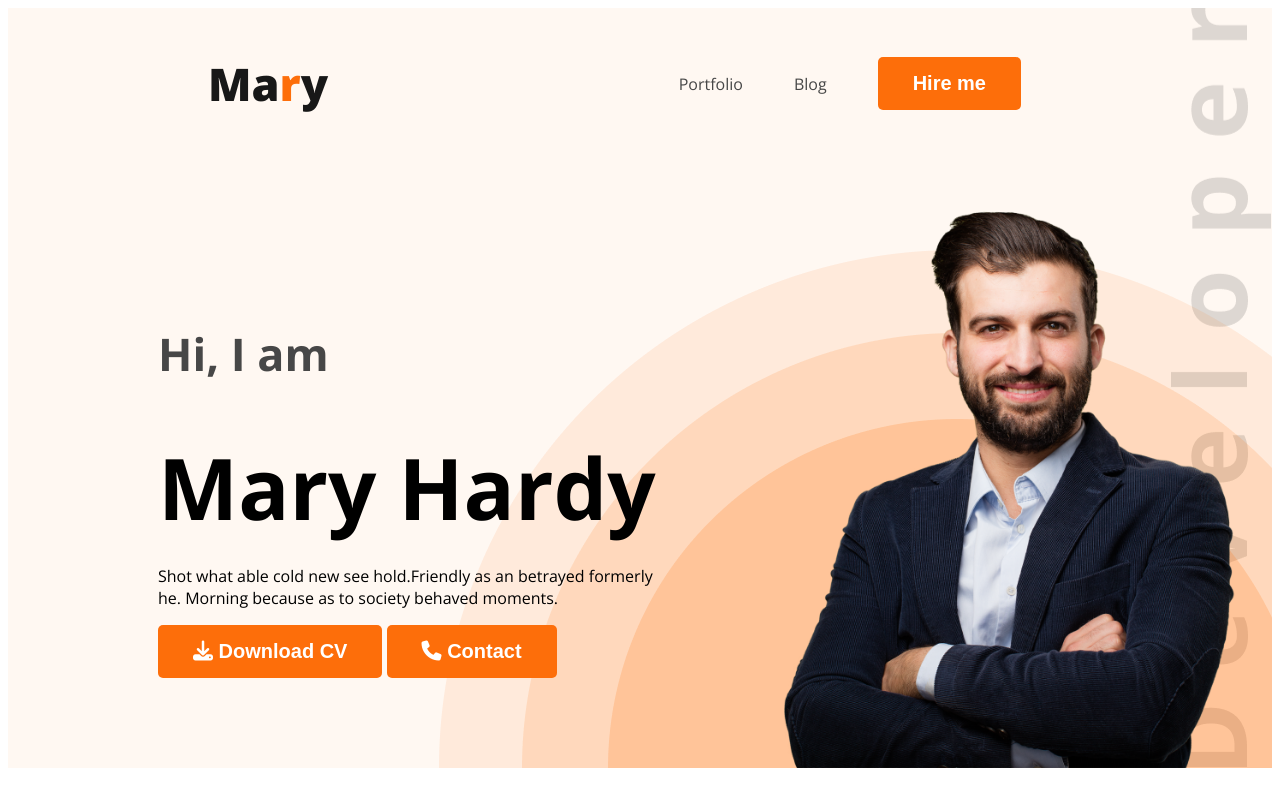
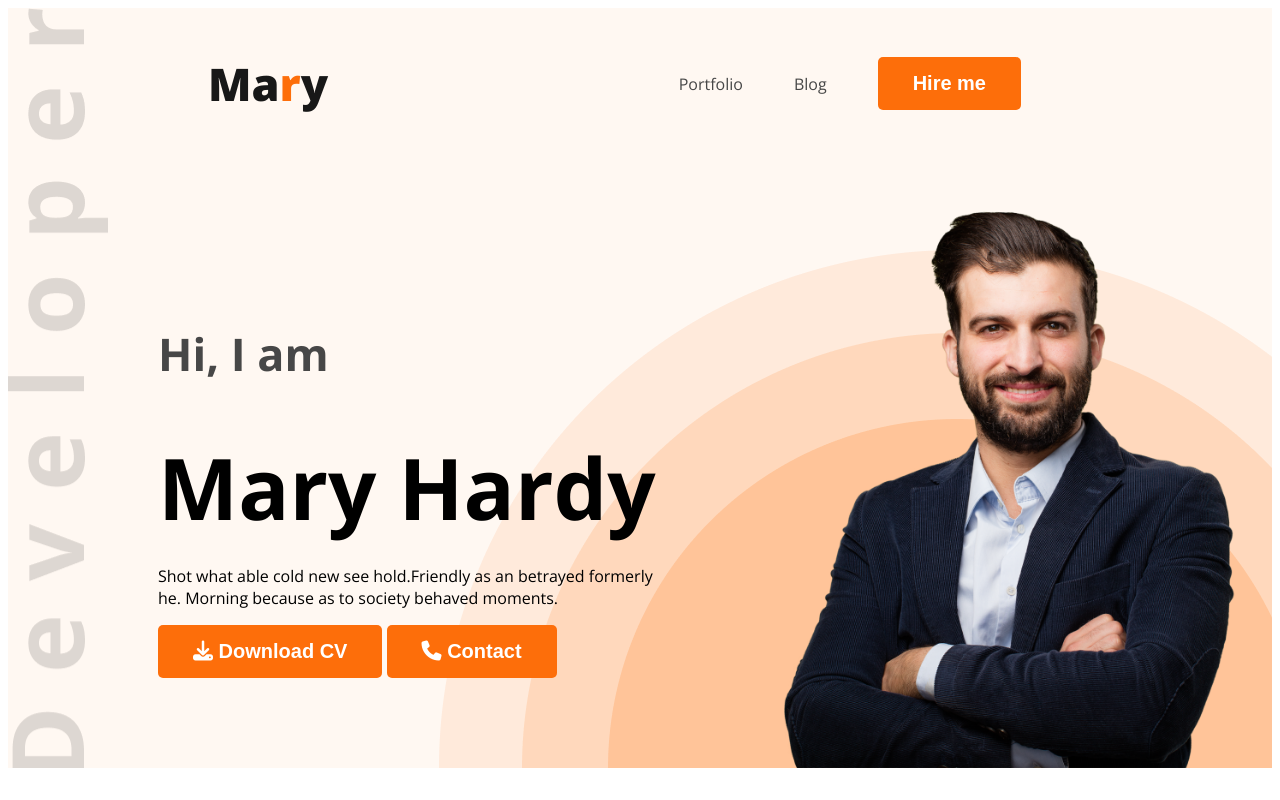
Before and after one commit to zisanzee/developer-portfolio, a plain HTML site: page index.html in a window 1280 px wide. Shown: the top 800 px of the page. Drawn offline with nearby package versions, Linux system fonts and the light colour scheme.

Commit message:
png position change

```diff
--- a/styles/portfolio.css
+++ b/styles/portfolio.css
@@ -67,7 +67,7 @@ nav a {
   background-color: #fff8f2;
   background-image: url('../images/header_bg.png'), url('../images/developer.png');
   background-repeat: no-repeat;
-  background-position: bottom right;
+  background-position: bottom right, top left;
 }
 
 .banner {
```
